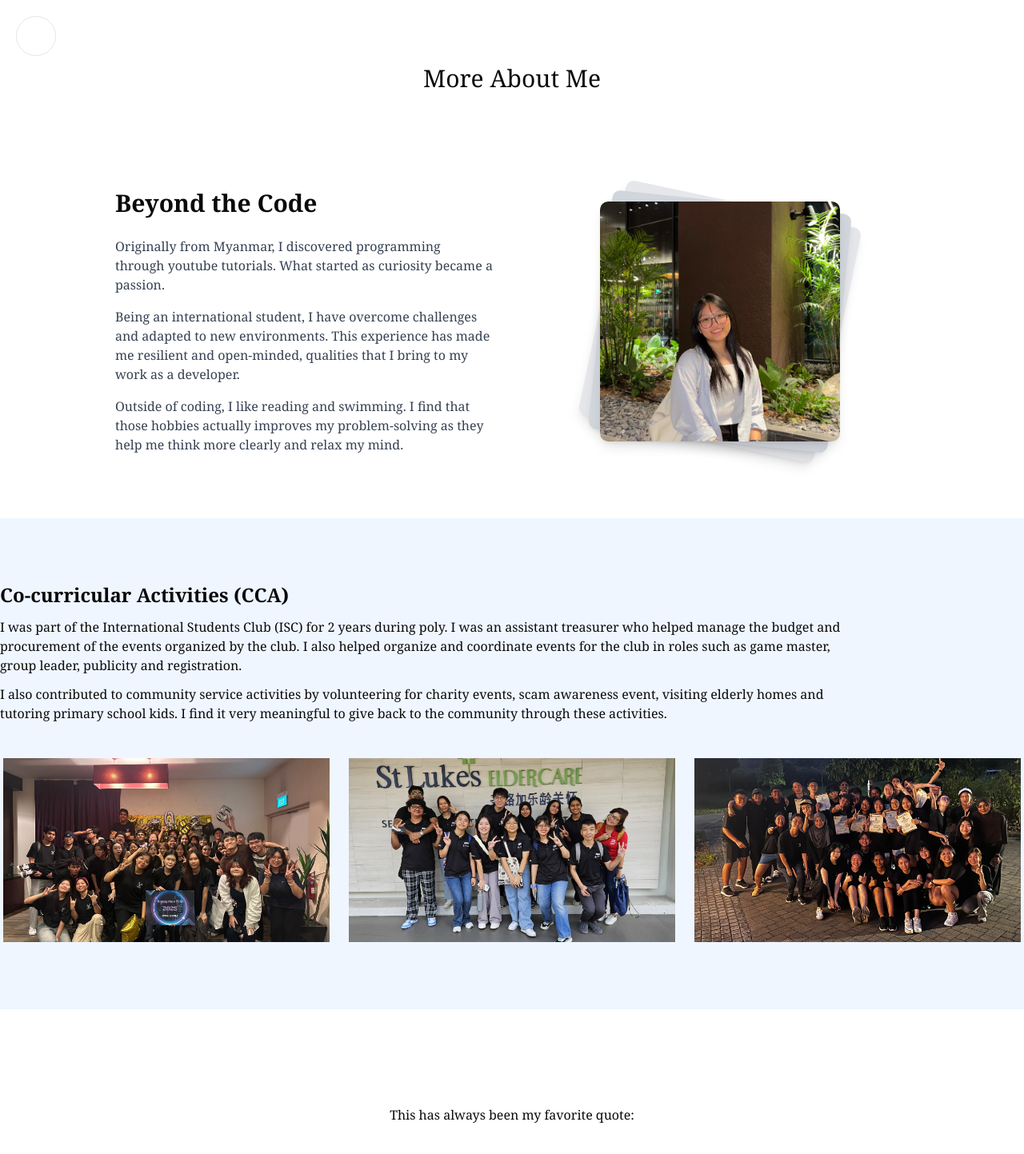
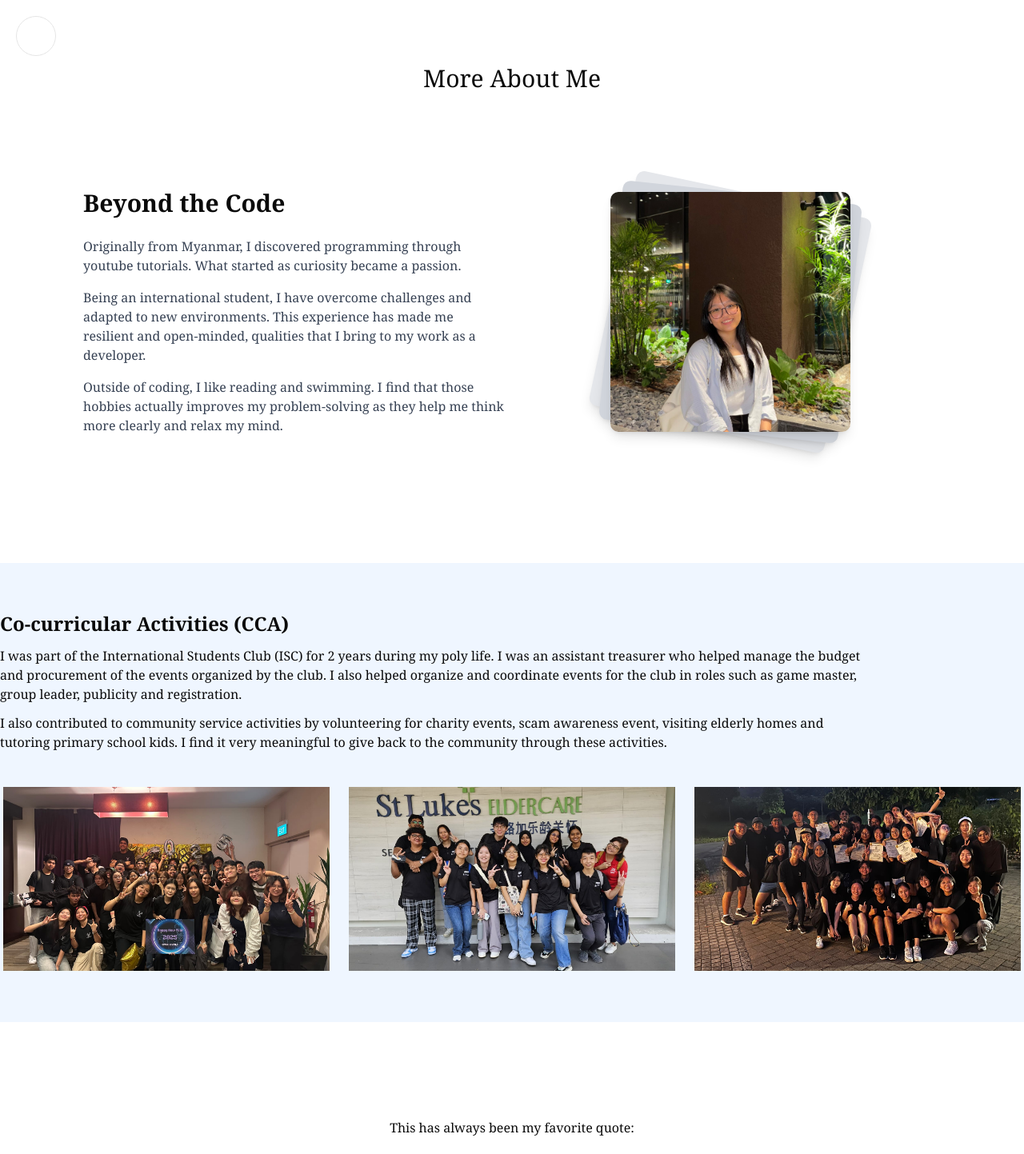
Before and after one commit to AyeThidaTun/portfolio-v2, a Next.js app: page /experience in a window 1280 px wide. Shown: the top 1443 px of the page at 80% size. Built offline with nearby package versions, Linux system fonts and the light colour scheme; some icons are missing.

Commit message:
refactor: change paddings and content

```diff
--- a/app/experience/_components/section-1.tsx
+++ b/app/experience/_components/section-1.tsx
@@ -2,8 +2,8 @@ import Image from "next/image";
 
 export default function Section1() {
 	return (
-		<section className="px-20 py-20 max-w-6xl mx-auto">
-			<div className="grid md:grid-cols-2 gap-12 items-center">
+		<section className="p-10 max-w-6xl mx-auto py-20">
+			<div className="grid md:grid-cols-2 gap-5 items-center">
 				<div>
 					<h2 className="text-3xl font-bold mb-6">Beyond the Code</h2>
 					<div className="space-y-4 text-gray-700">
--- a/app/experience/_components/section-2.tsx
+++ b/app/experience/_components/section-2.tsx
@@ -10,16 +10,16 @@ import { carouselImages } from "./carousel-image";
 
 export default function Section2() {
 	return (
-		<section className="">
+		<section className="pt-20">
 			<section className="bg-blue-50">
-				<div className="max-w-7xl mx-auto grid py-20 gap-10">
+				<div className="max-w-7xl mx-auto grid py-15 gap-10">
 					<div className="flex flex-col">
 						<h1 className="text-2xl font-semibold">
 							Co-curricular Activities (CCA)
 						</h1>
 						<p className="pt-3 pr-50">
 							I was part of the International Students Club (ISC) for 2 years
-							during poly. I was an assistant treasurer who helped manage the
+							during my poly life. I was an assistant treasurer who helped manage the
 							budget and procurement of the events organized by the club. I also
 							helped organize and coordinate events for the club in roles such
 							as game master, group leader, publicity and registration.
--- a/app/projects/_components/project-data.ts
+++ b/app/projects/_components/project-data.ts
@@ -30,8 +30,9 @@ export const cardsData = [
 			{ id: 3, name: "Bootstrap" },
 			{ id: 4, name: "Prisma ORM" },
 			{ id: 5, name: "Neon Database" },
-			{ id: 6, name: "GitHub" },
-			{ id: 7, name: "Azure" },
+			{ id: 6, name: "WebSocket" },
+			{ id: 7, name: "GitHub" },
+			{ id: 8, name: "Azure" },
 		],
 	},
 	{
```
